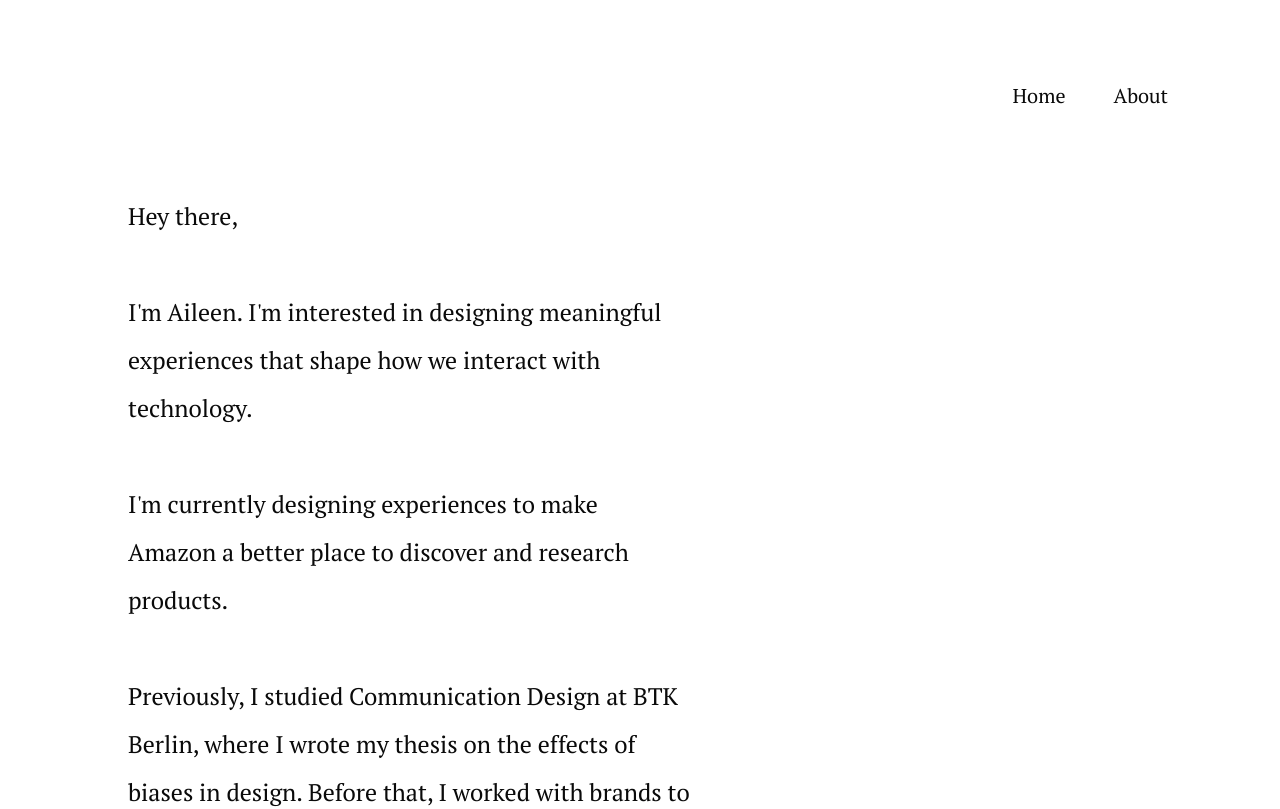
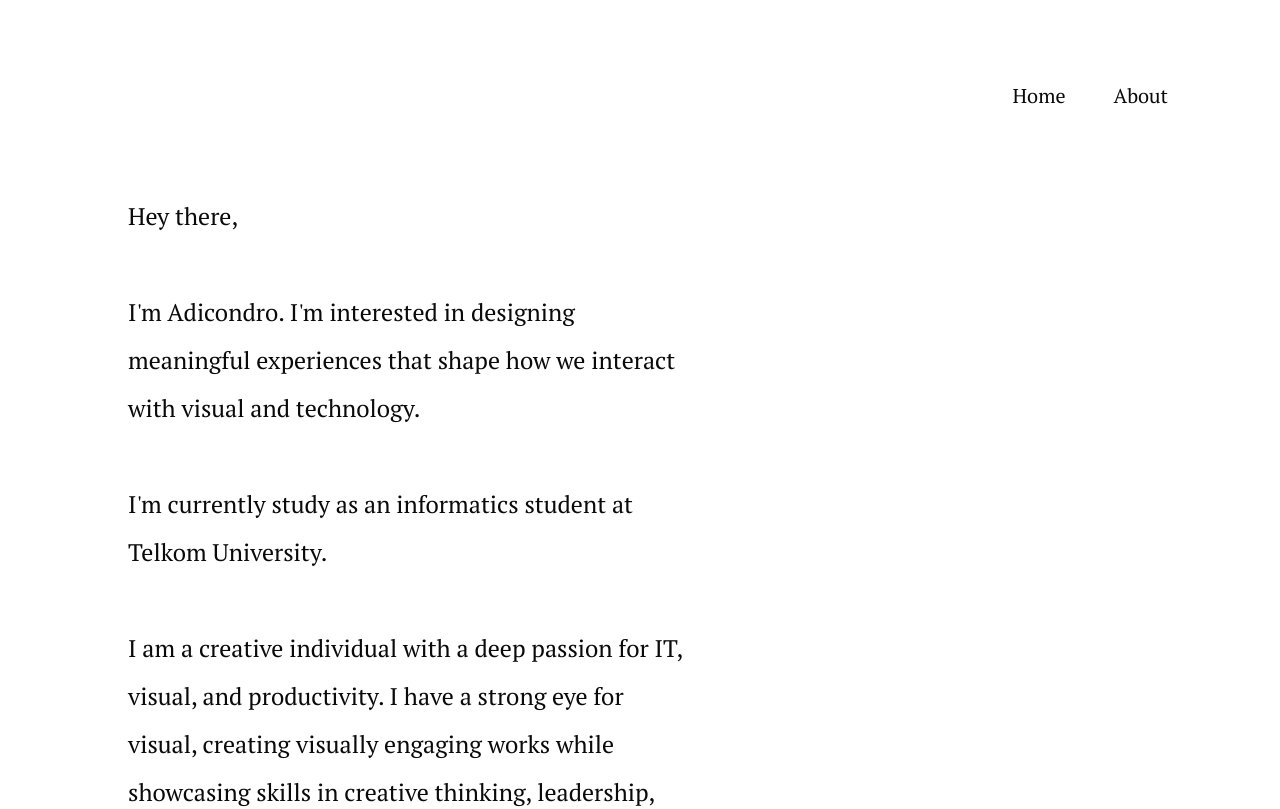
Before and after one commit to Adicondro/733Visual-Portfolio-1, a React (Vite) app: page /about in a window 1280 px wide. Shown: the top 809 px of the page. Built offline with nearby package versions, Linux system fonts and the light colour scheme.

Commit message:
Fixing typography in About Page

```diff
--- a/src/pages/About.jsx
+++ b/src/pages/About.jsx
@@ -9,17 +9,16 @@ const About = () => {
         Hey there,
         <br/>
         <br/>
-        I'm Aileen. I'm interested in designing meaningful experiences that shape how we interact with technology.
+        I'm Adicondro. I'm interested in designing meaningful experiences that shape how we interact with visual and technology.
         <br/>
         <br/>
-        I'm currently designing experiences to make Amazon a better place to discover and research products.
+        I'm currently study as an informatics student at Telkom University.
         <br/>
         <br/>
-        Previously, I studied Communication Design at BTK Berlin, where I wrote my thesis on the effects of biases in design. Before that, I worked with brands to create digital products at Edenspiekermann. I also helped improve Tumblr's posting experience on mobile and helped General Assembly launch a new online course.
-        I spend my time taking photos, drawing, and exploring places. Other times, I'm working on becoming a better speaker.
+        I am a creative individual with a deep passion for IT, visual, and productivity. I have a strong eye for visual, creating visually engaging works while showcasing skills in creative thinking, leadership, public speaking, and problem solving.
         <br/>
         <br/>
-        Let's chat — hello@aileen.co
+        Let's chat — adicondro.yusuf@gmail.com
       </AboutMe>
     </div>
   )
```
